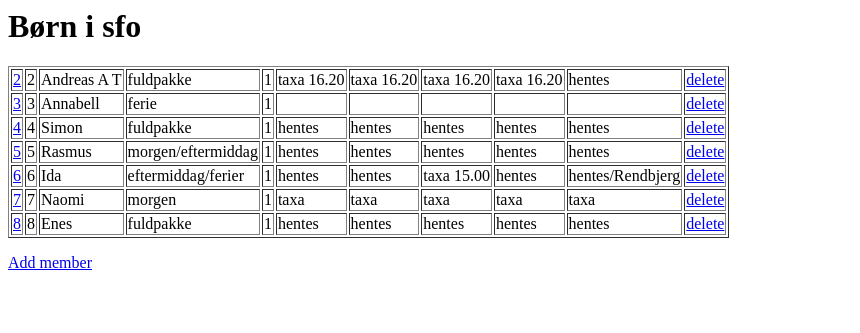
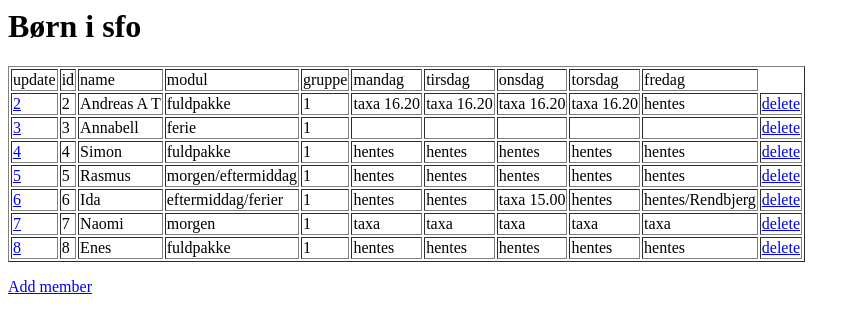
Before and after one commit to LoneHilke/sfo_gr, a Django app: page /members/ in a window 1280 px wide. Shown: the top 333 px of the page, without its empty margins (0-860 px from the left). Run offline with Django 4.2, Linux system fonts and the light colour scheme; data comes from the database, SQL or seed files in the repository; both versions use the stored data as it was after the commit.

Commit message:
overskrift
overskrift

Co-Authored-By: Qvisty <18654175+qvisty@users.noreply.github.com>

```diff
--- a/myworld/members/templates/index.html
+++ b/myworld/members/templates/index.html
@@ -1,9 +1,20 @@
 <h1>Børn i sfo</h1>
 
 <table border="1">
+    <td> update </td>
+    <td> id </td>
+    <td> name </td>
+    <td> modul </td>
+    <td> gruppe </td>
+    <td> mandag </td>
+    <td> tirsdag </td>
+    <td> onsdag </td>
+    <td> torsdag </td>
+    <td> fredag </td>
 {% for x in mymembers %}
 <tr>
     <td><a href="update/{{ x.id }}">{{ x.id }}</a></td>
+
     <td>{{ x.id }}</td>
     <td>{{ x.name }}</td>
     <td>{{ x.modul }}</td>
--- a/myworld/members/views.py
+++ b/myworld/members/views.py
@@ -42,10 +42,20 @@ def updaterecord(request, id):
   name = request.POST['name']
   modul = request.POST['modul']
   gruppe = request.POST['gruppe']
+  mandag = request.POST['mandag']
+  tirsdag = request.POST['tirsdag']
+  onsdag = request.POST['onsdag']
+  torsdag = request.POST['torsdag']
+  fredag = request.POST['fredag']
   member = Members.objects.get(id=id)
   member.name = name
   member.modul = modul
   member.gruppe = gruppe
+  member.mandag = mandag
+  member.tirsdag = tirsdag
+  member.onsdag = onsdag
+  member.torsdag = torsdag
+  member.fredag =fredag
   member.save()
   return HttpResponseRedirect(reverse('index'))
 
```
Also changed, not shown: myworld/db.sqlite3.
